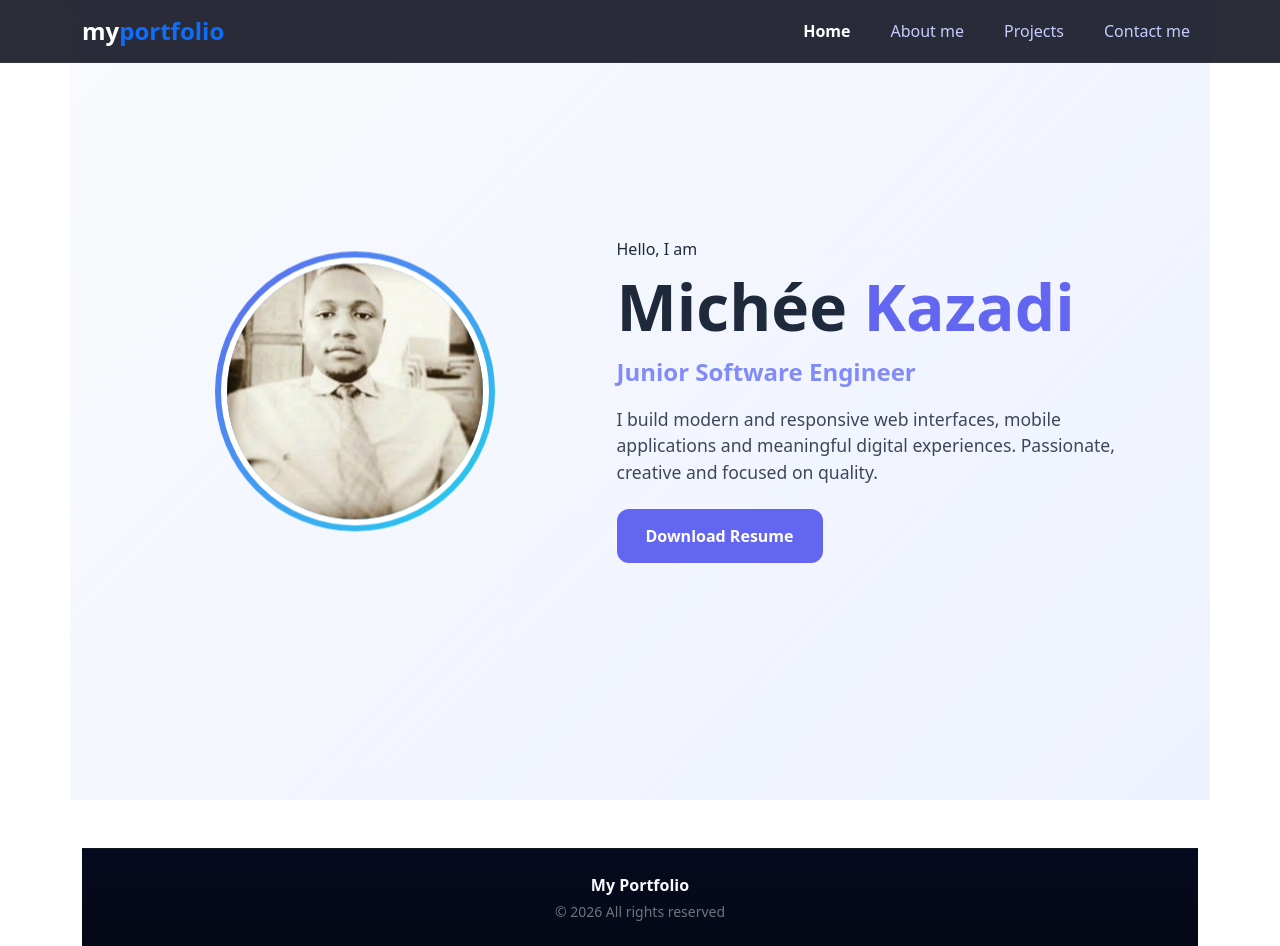
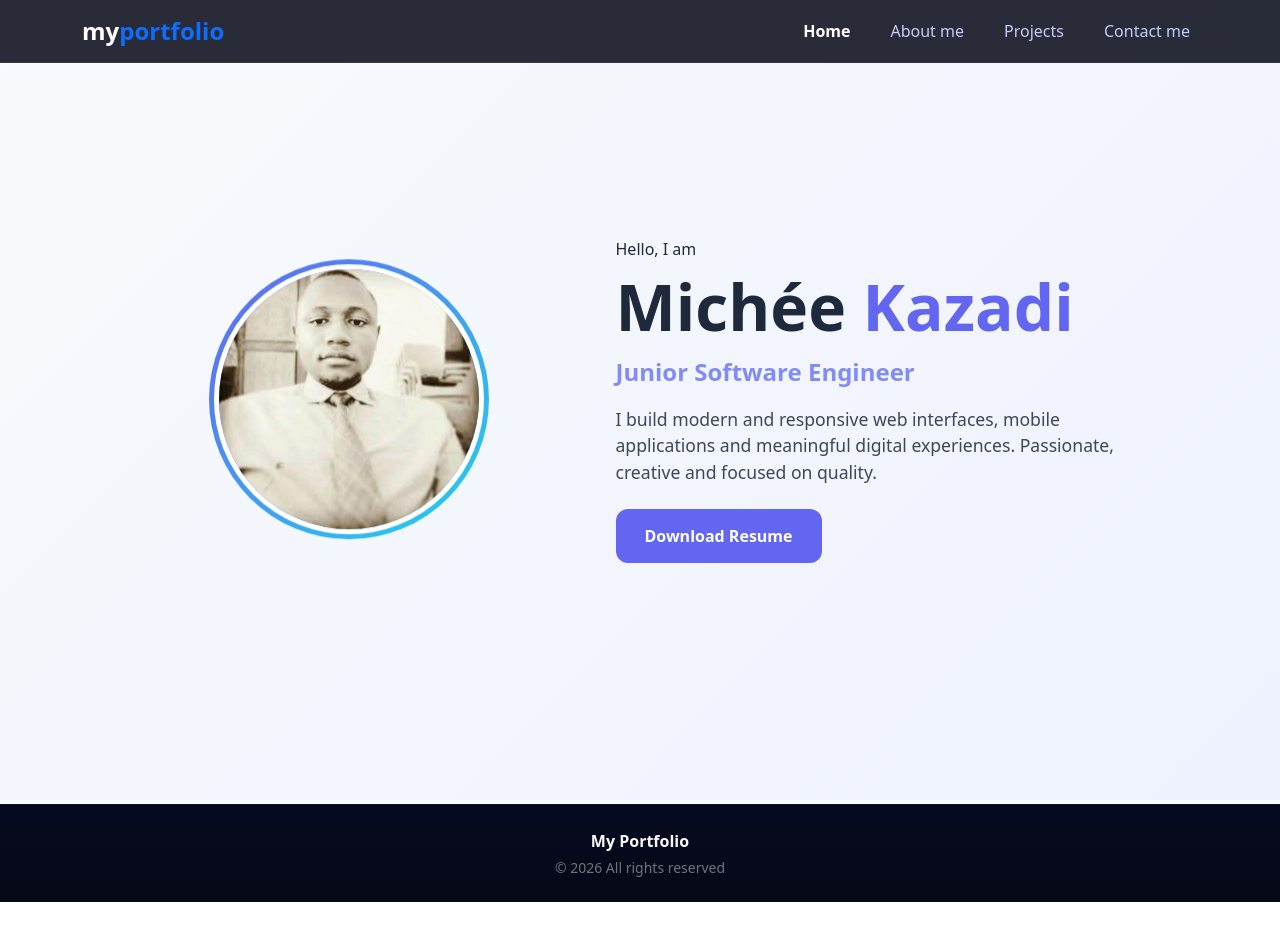
Before and after one commit to miche-kazadi/wichey, a React (Vite) app in the folder vite-project/: page / in a window 1280 px wide. After the commit the page ends 902 px from the top, so only its background shows below. Built offline with nearby package versions, Linux system fonts and the light colour scheme; the HTML template or start-up script is replaced by a standard one.

Commit message:
certain modifs

```diff
--- a/vite-project/src/App.jsx
+++ b/vite-project/src/App.jsx
@@ -7,16 +7,11 @@ import Project from './component/project';
 import Footer from './component/footer';
 import Nav from './component/nav';
 
-
-
 function App() {
   return (
     <Router>
-      {/* On place le container ici pour englober tout le contenu */}
-      <div className="container">
+      <div>
         <Nav />
-
-        {/* On entoure les Routes d'une div "row" si nécessaire pour le layout */}
         <div className="row">
           <Routes>
             <Route path="/" element={<Home />} />
@@ -30,5 +25,4 @@ function App() {
     </Router>
   );
 }
-
 export default App
--- a/vite-project/src/component/Home.css
+++ b/vite-project/src/component/Home.css
@@ -49,9 +49,9 @@
   width: 280px;
   height: 280px;
   border-radius: 50%;
-  padding: 6px;
+  padding: 5px;
   background: linear-gradient(135deg, var(--accent), #22d3ee);
-  animation: float 4s ease-in-out infinite;
+  animation: float 5s ease-in-out infinite;
 }
 
 .profile-img {
@@ -59,7 +59,7 @@
   height: 100%;
   border-radius: 50%;
   object-fit: cover;
-  border: 6px solid white;
+  border: 5px solid white;
 }
 
 /* ====== BOUTONS ====== */
--- a/vite-project/src/component/about.jsx
+++ b/vite-project/src/component/about.jsx
@@ -4,7 +4,7 @@ export default function About() {
       <div className="container">
         <div className="row align-items-center">
           <div className="col-lg-10 mx-auto text-center">
-            <h1 className="mb-5 fw-bold mt-3" style={{ fontSize: '3rem' }}>About Me</h1>
+            <h1 className="mb-5 fw-bold mt-3" style={{ fontSize: '3rem' }}>About <span className="text-primary">Me</span></h1>
             <p className="lead opacity-75" style={{ lineHeight: '1.8' }}>
               Hello ! <br /> My name is <span style={{ color: '#4f6cf6', fontWeight: 'bold' }}>Michée Kazadi</span> and I'm a
               <span style={{ color: '#4f6cf6' }}> Software Engineer</span> passionate about creating modern and intuitive user experiences.
--- a/vite-project/src/component/footer.jsx
+++ b/vite-project/src/component/footer.jsx
@@ -1,6 +1,6 @@
 export default function Footer() {
     return (
-        <footer className="custom-footer text-center mt-5">
+        <footer className="custom-footer text-center mt-1">
             <div className="container py-4">
                 <p className="mb-1 fw-semibold text-light">
                     My Portfolio
--- a/vite-project/src/component/home.jsx
+++ b/vite-project/src/component/home.jsx
@@ -32,15 +32,12 @@ export default function Home() {
           {/* TEXTE */}
           <div className="col-md-6 fade-in-right">
             <p className="text-accent mb-2">Hello, I am</p>
-
             <h1 className="hero-title mb-2">
               Michée <span>Kazadi</span>
             </h1>
-
             <p className="hero-role mb-3">
               Junior Software Engineer
             </p>
-
             <p className="hero-desc mb-4">
               I build modern and responsive web interfaces, mobile applications
               and meaningful digital experiences. Passionate, creative and
--- a/vite-project/src/component/project.jsx
+++ b/vite-project/src/component/project.jsx
@@ -25,7 +25,7 @@ export default function Project() {
   return (
     <section className="project-section py-5" style={{ backgroundColor: '#050714' }}>
       <div className="container">
-        <h2 className="text-center mb-5 fw-bold text-white mt-4" style={{ fontSize: '2.5rem' }}> My Projects </h2>
+        <h2 className="text-center mb-5 fw-bold text-white mt-4" style={{ fontSize: '2.5rem' }}> My <span className='text-primary'>Projects</span> </h2>
         <div className="row justify-content-center g-4">
 
           {myProjects.map((project, index) => (
```
